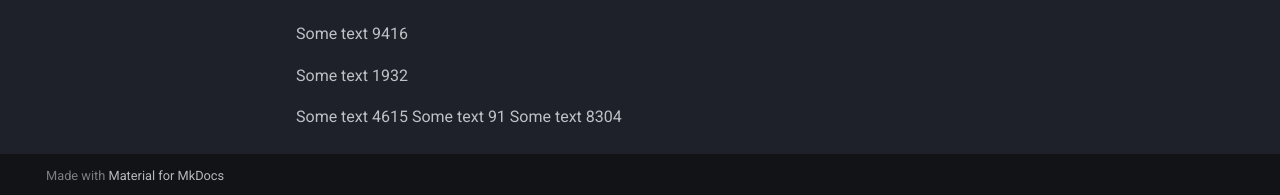
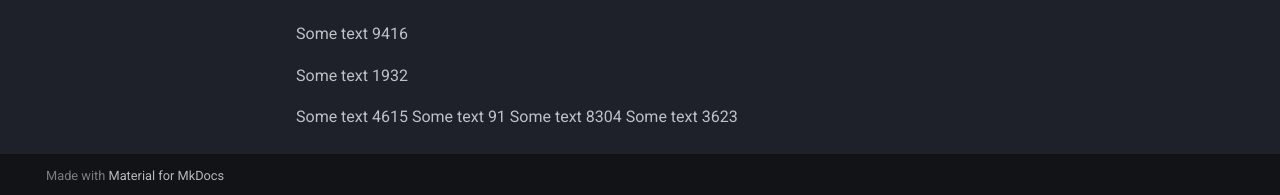
Before and after one commit to jmborsani/github-learning, an MkDocs documentation site: the page built from docs/index.md, in a window 1280 px wide and 1389 px high. Shown: the part 1191-1386 px from the top of the window. Built offline with MkDocs 1.6.1 and Material for MkDocs 9.7.7, drawn with Linux system fonts in a browser that asks for light colours.

Commit message:
feat: add new doc #3623
merge pr

```diff
--- a/docs/index.md
+++ b/docs/index.md
@@ -45,3 +45,4 @@ Some text 1932
 Some text 4615
 Some text 91
 Some text 8304
+Some text 3623
```
Also changed, not shown: 1 other file.
